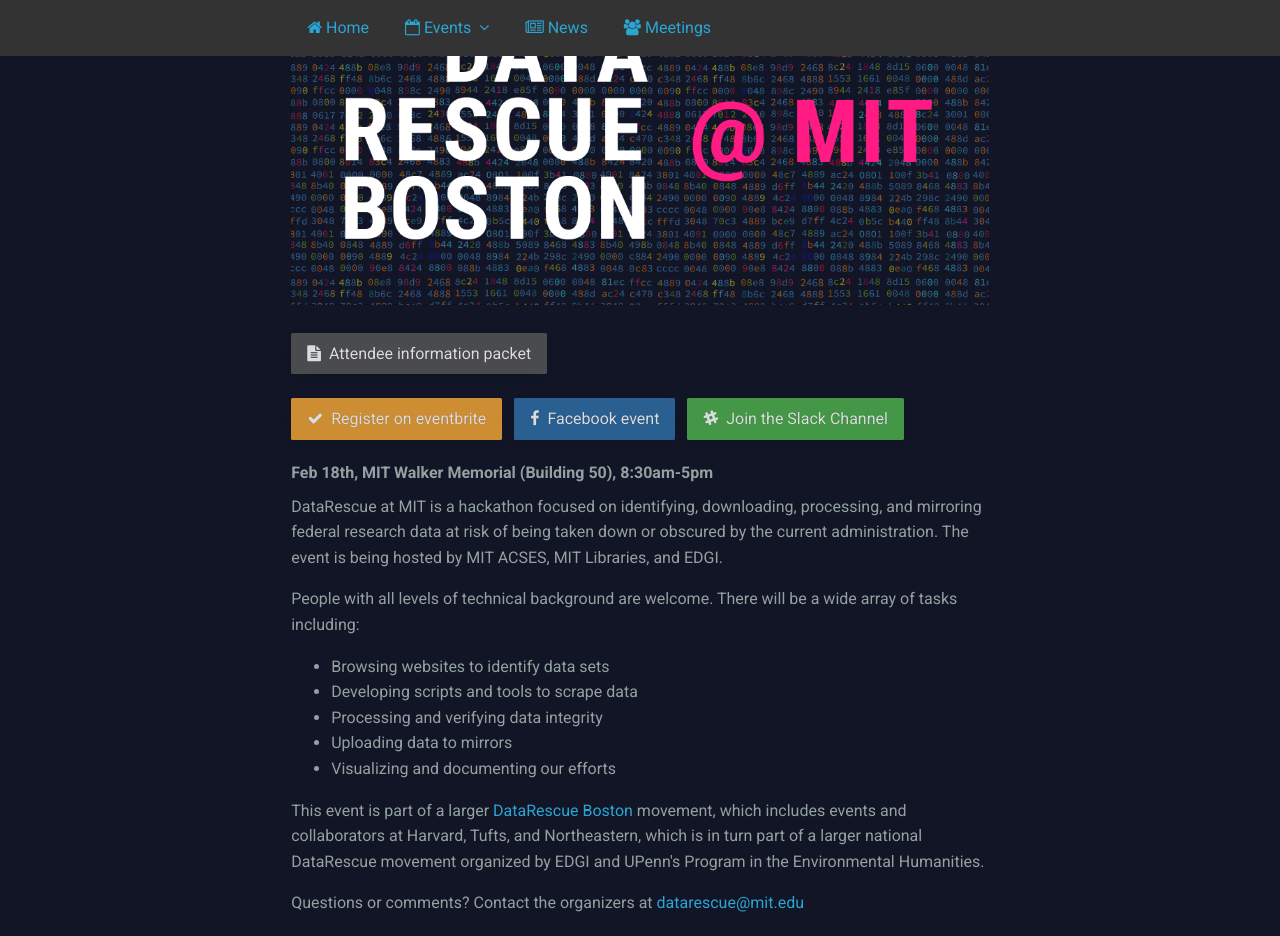
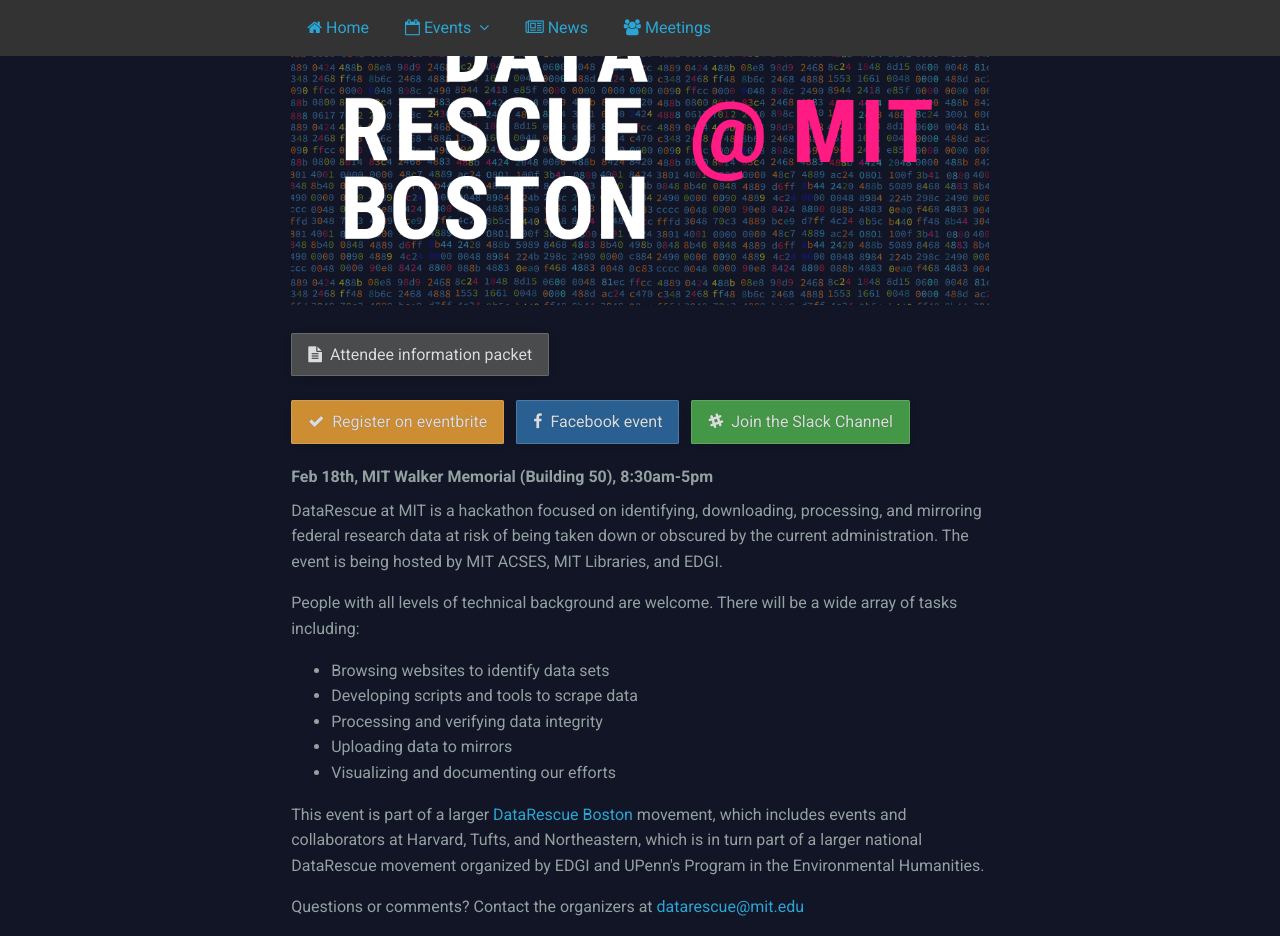
Before and after one commit to data-rescue-boston/data-rescue-boston.github.io, a Jekyll site: the page built from events/mit.md, in a window 1280 px wide and 1400 px high, scrolled down 132 px. Shown: the top 936 px of the window. Built offline with Jekyll 4.4.1, drawn with Linux system fonts in a browser that asks for light colours.

Commit message:
Update main.css

```diff
--- a/assets/main.css
+++ b/assets/main.css
@@ -50,7 +50,7 @@
 
 
 /* buttons */
-.btn { opacity: 0.85; display: inline-block; padding: 0.5em 1em; border-radius: 0.1em; color: #fff !important; text-decoration: none !important; text-shadow: 0 0 1px rgba(0,0,0,0.3); cursor: pointer; box-shadow: 0 0.1em 1em -0.5em rgba(0,0,0,0.5); margin: 0.25em 0.5em 0.25em 0; transition: all .2s ease-in-out; }
+.btn { opacity: 0.85; display: inline-block; padding: 0.5em 1em; border-radius: 0.1em; color: #fff !important; text-decoration: none !important; text-shadow: 0 0 1px rgba(0,0,0,0.3); cursor: pointer; box-shadow: 0 0.1em 1em -0.5em rgba(0,0,0,0.5); border: 1px solid rgba(255,255,255,0.2); margin: 0.25em 0.5em 0.25em 0; transition: all .2s ease-in-out; }
 .btn:hover { opacity: 1;  transform: scale(1.05); }
 .btn i.fa { margin-right: 0.25em; }
 .btn-default { background: #555555; }
```
